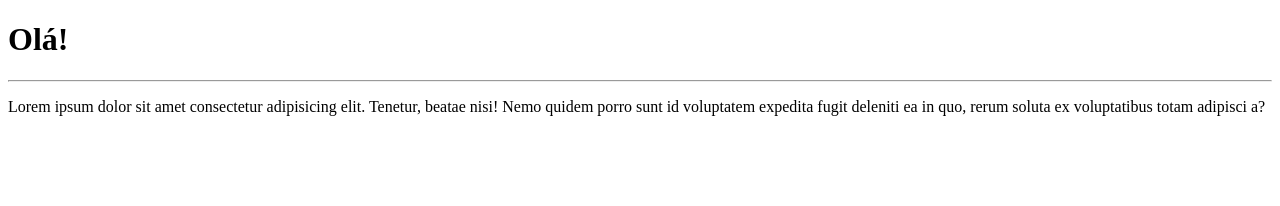
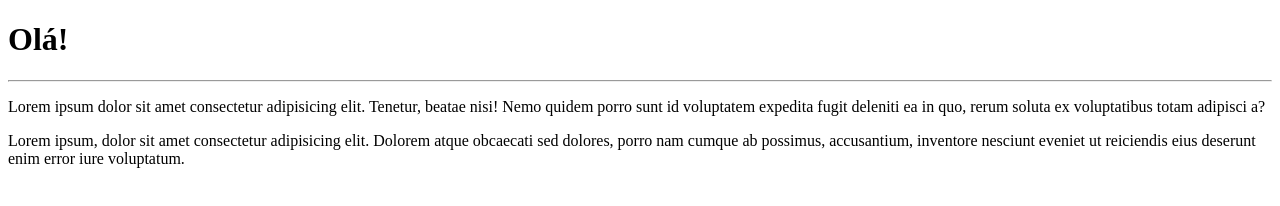
Before and after one commit to RThaysF/NewWorld, a plain HTML site: page Site Exemplo/index.html in a window 1280 px wide. Drawn offline with Linux system fonts and the light colour scheme.

Commit message:
novo parágrafo

```diff
--- a/Site Exemplo/index.html
+++ b/Site Exemplo/index.html
@@ -10,5 +10,6 @@
     <h1>Olá!</h1>
     <hr>
     <p>Lorem ipsum dolor sit amet consectetur adipisicing elit. Tenetur, beatae nisi! Nemo quidem porro sunt id voluptatem expedita fugit deleniti ea in quo, rerum soluta ex voluptatibus totam adipisci a?</p>
+    <p>Lorem ipsum, dolor sit amet consectetur adipisicing elit. Dolorem atque obcaecati sed dolores, porro nam cumque ab possimus, accusantium, inventore nesciunt eveniet ut reiciendis eius deserunt enim error iure voluptatum.</p>
 </body>
 </html>
```
